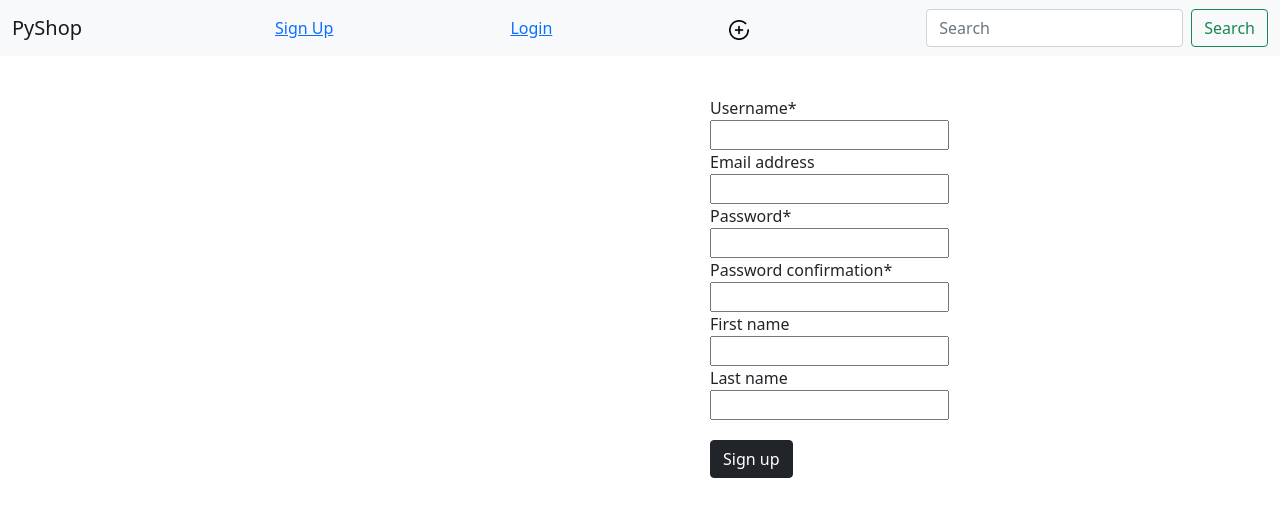
After one commit to sher304/pyshop, a Django app: page /account/register/ in a window 1280 px wide. The commit adds this page. Shown: the top 517 px of the page. Run offline with Django 3.2, Linux system fonts and the light colour scheme; some libraries are stand-ins or nearby versions.

Commit message:
Add Registration and Login

```diff
--- /dev/null
+++ b/account/forms.py
@@ -0,0 +1,41 @@
+from django import forms
+from django.contrib.auth.models import User
+
+
+class RegistrationForm(forms.ModelForm):
+    username = forms.CharField(max_length=150, required=True)
+
+    password = forms.CharField(min_length=5, required=True,
+                               widget=forms.PasswordInput)
+    password_confirmation = forms.CharField(min_length=5, required=True,
+                               widget=forms.PasswordInput)
+
+    class Meta:
+        model = User
+        fields = ('username', 'email', 'password', 'password_confirmation',
+                  'first_name', 'last_name')
+
+    def clean_email(self):
+        email = self.cleaned_data.get('email')
+        if User.objects.filter(email=email).exists():
+            raise forms.ValidationError('User has been used!')
+        return email
+
+    def clean_username(self):
+        username = self.cleaned_data.get('username')
+        if User.objects.filter(username=username).exists():
+            raise forms.ValidationError('User is already used!')
+        return username
+
+    def clean(self):
+        data = self.cleaned_data
+        print(data)
+        password = data.get('password')
+        password_confirm = data.pop('password_confirmation')
+        if password != password_confirm:
+            raise forms.ValidationError('Not same passwords!')
+        return data
+
+    def save(self, commit=True):
+        user = User.objects.create_user(**self.cleaned_data)
+        return user
--- /dev/null
+++ b/account/templates/account/register.html
@@ -0,0 +1,15 @@
+{% extends 'base.html'%}
+{% load crispy_forms_tags %}
+{% block content %}
+<div style="margin-left:710px; margin-top:40px;">
+
+  <form method="post" enctype="multipart/form-data">
+    {{ form|crispy }}
+    {% csrf_token %}
+
+    <button style="margin-top: 20px;" type="submit" class="btn btn-dark">Sign up</button>
+  </form>
+
+</div>
+
+{% endblock %}
--- /dev/null
+++ b/account/urls.py
@@ -0,0 +1,12 @@
+from django.contrib.auth.views import LogoutView
+from django.urls import path
+
+from .views import *
+
+urlpatterns = [
+
+    path('register/', RegisterView.as_view(), name='register'),
+    path('login/', SignInView.as_view(), name='login'),
+    path('logout/', LogoutView.as_view(), name='logout')
+
+]
--- a/account/views.py
+++ b/account/views.py
@@ -1,3 +1,18 @@
+from django.contrib.auth.models import User
+from django.contrib.auth.views import LoginView
 from django.shortcuts import render
+from django.urls import reverse_lazy
+from django.views.generic import *
 
-# Create your views here.
+from .forms import RegistrationForm
+
+
+class RegisterView(CreateView):
+    model = User
+    form_class = RegistrationForm
+    template_name = 'account/register.html'
+    success_url = reverse_lazy('home')
+
+class SignInView(LoginView):
+    template_name = 'account/login.html'
+    success_url = reverse_lazy('home')
--- a/requierments.txt
+++ b/requierments.txt
@@ -1,3 +1,4 @@
 Django==3.1
 psycopg2-binary==2.8.5
 Pillow==7.1
+django-crispy-forms
--- a/shop/urls.py
+++ b/shop/urls.py
@@ -24,6 +24,7 @@ from product.views import home_page, product_list, product_detail
 urlpatterns = [
 
     path('admin/', admin.site.urls),
+    path('account/', include('account.urls')),
     path('', include('product.urls')),
 
 ]
--- a/templates/base.html
+++ b/templates/base.html
@@ -12,7 +12,18 @@
 <nav class="navbar navbar-light bg-light">
   <div class="container-fluid">
     <a href="{% url 'home' %}" class="navbar-brand">PyShop</a>
-    <a href="{% url 'create_product'  %}"><img style="width:20px; height:auto;" src="{% static 'img/add.png' %}"></a>
+        <!--  IS AUTHENTICATED    -->
+      {%if not request.user.is_authenticated %}
+      <a href="{%url 'register' %}">Sign Up</a>
+      <a href="{%url 'login' %}">Login</a>
+      {% else %}
+      <h4>{{ request.user.username }}</h4>
+      <a href="{%url 'logout' %}">Logout</a>
+
+      {% endif %}
+        <!--  END    -->
+
+      <a href="{% url 'create_product'  %}"><img style="width:20px; height:auto;" src="{% static 'img/add.png' %}"></a>
 
       <form class="d-flex">
       <input class="form-control me-2" type="search" placeholder="Search" aria-label="Search">
```
Also changed, not shown: account/templates/account/login.html (added, +15 -0 lines), shop/settings.py (+7 -0 lines).
